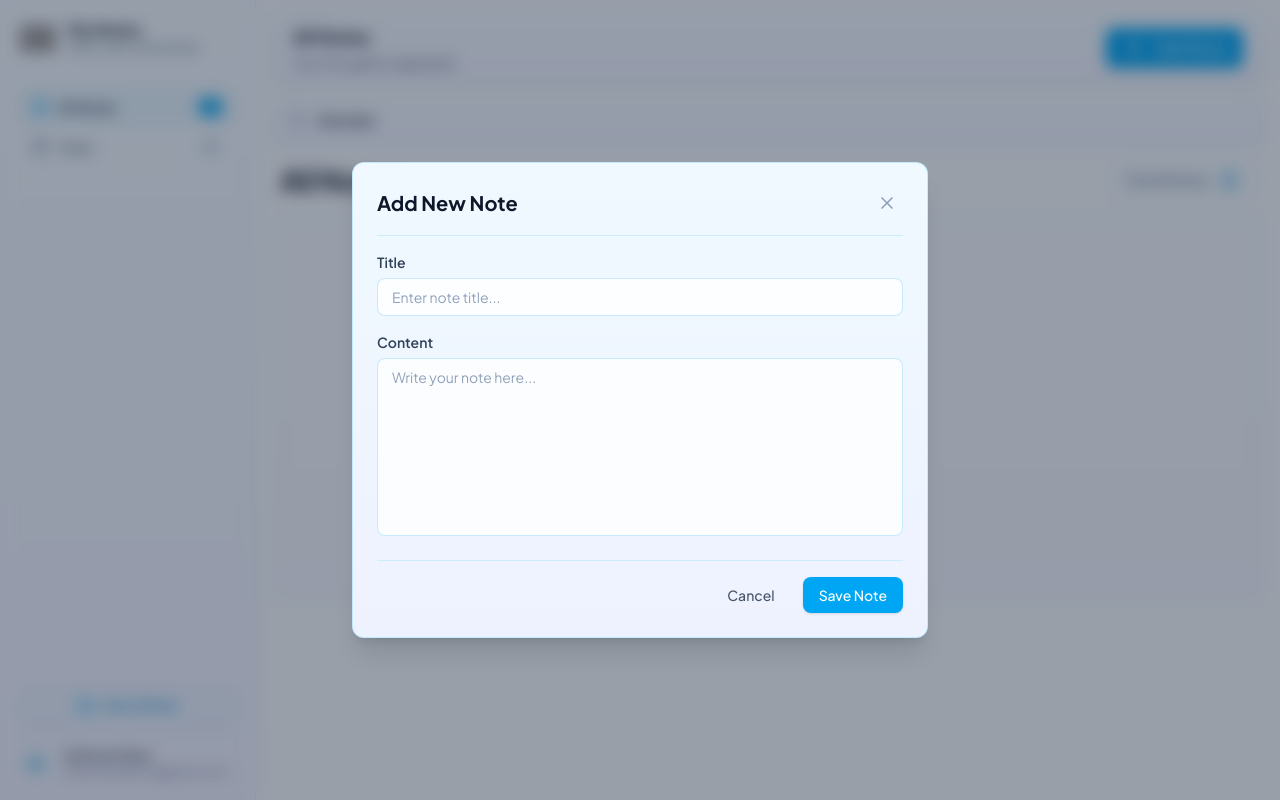
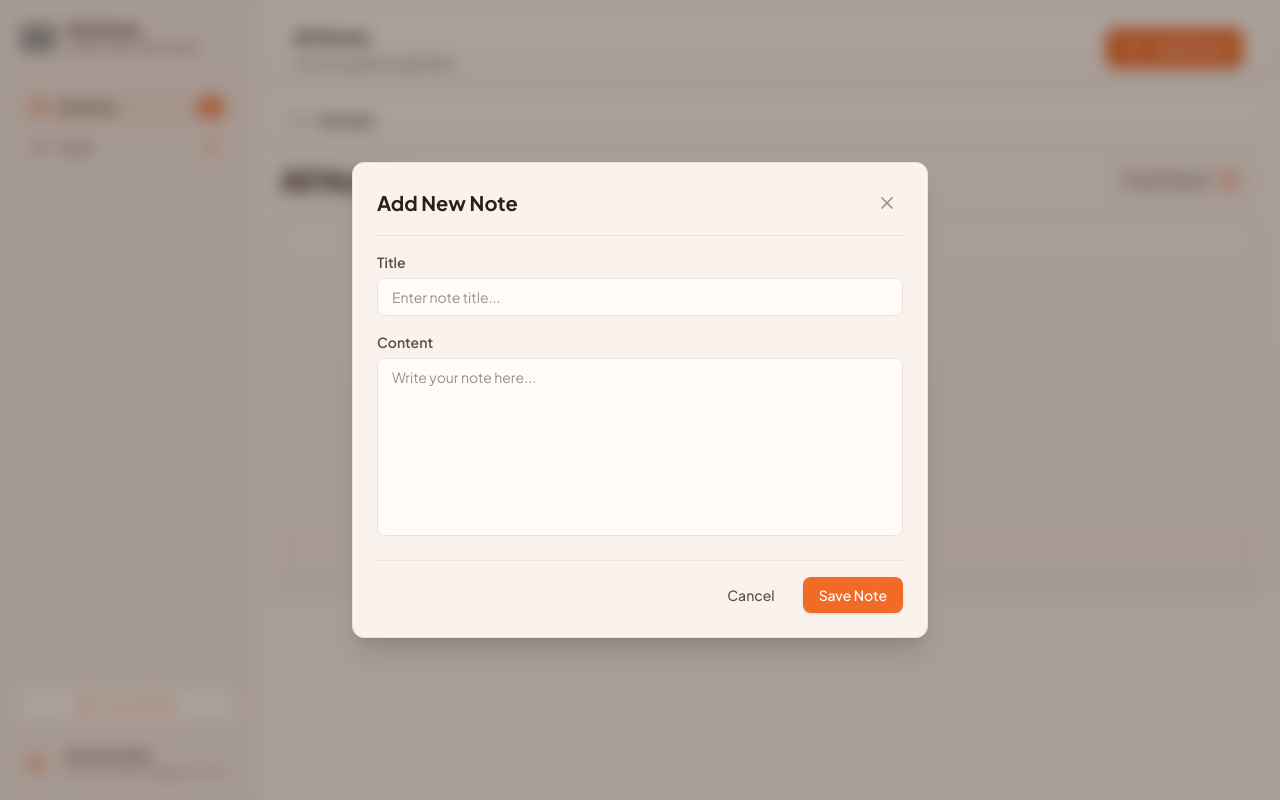
Before and after one commit to Sarfarosh-0/Web_Development, a React (Vite) app in the folder REACT_JS/03_React_App/: page / in a window 1280 px wide. Both pictures are taken after typing "Sample" into the empty fields and a click on the button "Add Note". Built offline with nearby package versions, Linux system fonts and the light colour scheme; grey boxes are pictures that could not be loaded.

Commit message:
Updated the color theme using gemmni

```diff
--- a/REACT_JS/03_React_App/index.html
+++ b/REACT_JS/03_React_App/index.html
@@ -13,7 +13,7 @@
 </head>
 
 <body>
-  <div id="root" class="bg-gray-50"></div>
+  <div id="root"></div>
   <script type="module" src="/src/main.tsx"></script>
 </body>
 
--- a/REACT_JS/03_React_App/src/App.tsx
+++ b/REACT_JS/03_React_App/src/App.tsx
@@ -103,11 +103,11 @@ function App() {
     };
 
     return (
-        <div className="flex min-h-screen bg-sky-50/30">
+        <div className="flex min-h-screen bg-[#FFFBF8]">
 
             {isSidebarOpen && (
                 <div
-                    className="fixed inset-0 z-40 bg-slate-900/40 backdrop-blur-sm md:hidden"
+                    className="fixed inset-0 z-40 bg-[#2D1E18]/40 backdrop-blur-sm md:hidden"
                     onClick={() => setIsSidebarOpen(false)}
                 />
             )}
--- a/REACT_JS/03_React_App/src/Components/AddNote.tsx
+++ b/REACT_JS/03_React_App/src/Components/AddNote.tsx
@@ -10,18 +10,18 @@ interface AddNoteProps {
     setNoteDetails: (value: string) => void;
 }
 
-function AddNote({ onClose, onSave, noteTitle, noteDetails, setNoteTitle, setNoteDetails}: AddNoteProps) {
+function AddNote({ onClose, onSave, noteTitle, noteDetails, setNoteTitle, setNoteDetails }: AddNoteProps) {
     return (
-        <div className="fixed inset-0 z-50 flex items-center justify-center bg-slate-900/40 backdrop-blur-sm p-4">
-            <div className="w-full max-w-xl bg-linear-to-b from-sky-50 to-indigo-50 rounded-xl shadow-xl border border-sky-200/80 flex flex-col p-6">
+        <div className="fixed inset-0 z-50 flex items-center justify-center bg-[#2D1E18]/40 backdrop-blur-sm p-4">
+            <div className="w-full max-w-xl bg-[#FAF2ED] rounded-xl shadow-xl border border-[#F3E1D5] flex flex-col p-6">
 
                 {/* Header */}
-                <div className="flex items-center justify-between pb-4 border-b border-sky-200/60">
-                    <h1 className="font-bold text-xl text-slate-900">Add New Note</h1>
+                <div className="flex items-center justify-between pb-4 border-b border-[#F3E1D5]">
+                    <h1 className="font-bold text-xl text-[#2D1E18]">Add New Note</h1>
                     <button
                         type="button"
                         onClick={onClose}
-                        className="text-slate-400 hover:text-sky-600 hover:bg-sky-100/50 p-1.5 active:scale-95 rounded-lg transition-colors"
+                        className="text-[#9E8C83] hover:text-[#F16B27] hover:bg-[#F6E3D8] p-1.5 active:scale-95 rounded-lg transition-colors"
                     >
                         <X className="w-5 h-5" />
                     </button>
@@ -30,7 +30,7 @@ function AddNote({ onClose, onSave, noteTitle, noteDetails, setNoteTitle, setNot
                 {/* Form Body */}
                 <div className="flex flex-col gap-4 pt-4">
                     <div className="flex flex-col gap-1.5">
-                        <label htmlFor="noteTitle" className="text-sm font-semibold text-slate-700">
+                        <label htmlFor="noteTitle" className="text-sm font-semibold text-[#5C4D46]">
                             Title
                         </label>
                         <input
@@ -38,14 +38,14 @@ function AddNote({ onClose, onSave, noteTitle, noteDetails, setNoteTitle, setNot
                             value={noteTitle}
                             onChange={(e) => setNoteTitle(e.target.value)}
                             id="noteTitle"
-                            className="w-full px-3.5 py-2 border bg-white/80 border-sky-200/80 rounded-lg text-sm text-slate-900 focus:outline-none focus:border-sky-400 focus:ring-2 focus:ring-sky-100 transition-all placeholder:text-slate-400"
+                            className="w-full px-3.5 py-2 border bg-[#FFFBF8] border-[#F3E1D5] rounded-lg text-sm text-[#2D1E18] focus:outline-none focus:border-[#F16B27] focus:ring-2 focus:ring-[#FBE3D5] transition-all placeholder:text-[#9E8C83]"
                             placeholder="Enter note title..."
                             required
                         />
                     </div>
 
                     <div className="flex flex-col gap-1.5">
-                        <label htmlFor="noteContent" className="text-sm font-semibold text-slate-700">
+                        <label htmlFor="noteContent" className="text-sm font-semibold text-[#5C4D46]">
                             Content
                         </label>
                         <textarea
@@ -53,18 +53,18 @@ function AddNote({ onClose, onSave, noteTitle, noteDetails, setNoteTitle, setNot
                             onChange={(e) => setNoteDetails(e.target.value)}
                             id="noteContent"
                             rows={8}
-                            className="w-full px-3.5 py-2 border bg-white/80 border-sky-200/80 rounded-lg text-sm text-slate-900 focus:outline-none focus:border-sky-400 focus:ring-2 focus:ring-sky-100 transition-all placeholder:text-slate-400 resize-none"
+                            className="w-full px-3.5 py-2 border bg-[#FFFBF8] border-[#F3E1D5] rounded-lg text-sm text-[#2D1E18] focus:outline-none focus:border-[#F16B27] focus:ring-2 focus:ring-[#FBE3D5] transition-all placeholder:text-[#9E8C83] resize-none"
                             placeholder="Write your note here..."
                             required
                         />
                     </div>
 
                     {/* Actions */}
-                    <div className="flex justify-end gap-3 pt-4 border-t border-sky-200/60 mt-2">
+                    <div className="flex justify-end gap-3 pt-4 border-t border-[#F3E1D5] mt-2">
                         <button
                             type="button"
                             onClick={onClose}
-                            className="px-4 py-2 rounded-lg text-sm font-medium text-slate-600 hover:bg-sky-100/50 transition-colors"
+                            className="px-4 py-2 rounded-lg text-sm font-medium text-[#5C4D46] hover:bg-[#F6E3D8] transition-colors"
                         >
                             Cancel
                         </button>
@@ -73,7 +73,7 @@ function AddNote({ onClose, onSave, noteTitle, noteDetails, setNoteTitle, setNot
                                 onSave();
                             }}
                             type="submit"
-                            className="px-4 py-2 rounded-lg text-sm font-medium bg-sky-500 text-white hover:bg-sky-600 shadow-sm transition-colors"
+                            className="px-4 py-2 rounded-lg text-sm font-medium bg-[#F16B27] text-white hover:bg-[#D95213] shadow-sm transition-colors"
                         >
                             Save Note
                         </button>
--- a/REACT_JS/03_React_App/src/Components/EmptyNotes.tsx
+++ b/REACT_JS/03_React_App/src/Components/EmptyNotes.tsx
@@ -6,16 +6,16 @@ interface ContainerProps {
 
 export default function Emptynotes({ openModal }: ContainerProps) {
     return (
-        <div className="col-span-full flex flex-col items-center justify-center w-full min-h-96 rounded-2xl border border-sky-200/80 bg-linear-to-b from-sky-50/50 to-indigo-50/50 text-center">
+        <div className="col-span-full flex flex-col items-center justify-center w-full min-h-96 rounded-2xl border border-[#F3E1D5] bg-linear-to-b from-[#FAF2ED] to-[#F6ECE6] text-center">
 
             <button
                 onClick={openModal}
-                className="w-12 h-12 rounded-full bg-sky-100/80 text-sky-500 hover:bg-sky-100 hover:scale-105 active:scale-90 flex items-center justify-center mb-3 transition-all ease-in-out duration-300"
+                className="w-12 h-12 rounded-full bg-[#FBE3D5] text-[#F16B27] hover:bg-[#F6E3D8] hover:scale-105 active:scale-90 flex items-center justify-center mb-3 transition-all ease-in-out duration-300"
             >
                 <FilePlus2 className="w-6 h-6" />
             </button>
-            <h3 className="text-base font-semibold text-slate-900 mb-1">No notes yet</h3>
-            <p className="text-sm text-slate-600 max-w-xs">
+            <h3 className="text-base font-semibold text-[#2D1E18] mb-1">No notes yet</h3>
+            <p className="text-sm text-[#5C4D46] max-w-xs">
                 Create notes to display...
             </p>
         </div>
--- a/REACT_JS/03_React_App/src/Components/Header.tsx
+++ b/REACT_JS/03_React_App/src/Components/Header.tsx
@@ -7,26 +7,26 @@ interface HeaderProps {
 
 function Header({ openModal, onOpenSidebar }: HeaderProps) {
     return (
-        <header className="w-full sticky top-0 z-10 right-0 px-5 py-2.5 border border-sky-200/80 bg-linear-to-b from-sky-50 to-indigo-50 rounded-xl flex justify-between items-center shadow-sm">
+        <header className="w-full sticky top-0 z-10 right-0 px-5 py-2.5 border border-[#F3E1D5] bg-linear-to-b from-[#FFFBF8] to-[#FAF2ED] rounded-xl flex justify-between items-center shadow-sm">
             <div className="flex items-center gap-3">
                 <button
                     type="button"
                     onClick={onOpenSidebar}
-                    className="md:hidden text-slate-600 hover:text-sky-600 hover:bg-sky-100/50 p-1.5 rounded-lg transition-colors"
+                    className="md:hidden text-[#5C4D46] hover:text-[#F16B27] hover:bg-[#F6E3D8] p-1.5 rounded-lg transition-colors"
                 >
                     <Menu className="w-5 h-5" />
                 </button>
 
                 <div className="flex flex-col gap-px">
-                    <h1 className="font-bold text-lg text-slate-900">All Notes</h1>
-                    <p className="text-sm text-slate-600">Your thoughts organized</p>
+                    <h1 className="font-bold text-lg text-[#2D1E18]">All Notes</h1>
+                    <p className="text-sm text-[#5C4D46]">Your thoughts organized</p>
                 </div>
             </div>
 
             <button
                 id="addNoteBtn"
                 onClick={openModal}
-                className="bg-sky-500 hover:bg-sky-600 active:scale-95 transition-all duration-150 rounded-lg px-4 py-2 font-medium text-white flex items-center gap-2 shadow-sm"
+                className="bg-[#F16B27] hover:bg-[#D95213] active:scale-95 transition-all duration-150 rounded-lg px-4 py-2 font-medium text-white flex items-center gap-2 shadow-sm"
             >
                 <Plus />
                 <span className="hidden sm:inline">Add Note</span>
--- a/REACT_JS/03_React_App/src/Components/Main.tsx
+++ b/REACT_JS/03_React_App/src/Components/Main.tsx
@@ -43,7 +43,7 @@ function Main({
     restoreNote,
 }: MainProps) {
     return (
-        <main className="px-4 py-3 min-h-screen bg-sky-50/30 flex flex-col gap-3 flex-1">
+        <main className="px-4 py-3 min-h-screen bg-[#FAF2ED] flex flex-col gap-3 flex-1">
             <Header openModal={openModal} onOpenSidebar={onOpenSidebar} />
             <Searchbar searchTerm={searchTerm} setSearch={setSearchTerm} />
 
--- a/REACT_JS/03_React_App/src/Components/Notebox.tsx
+++ b/REACT_JS/03_React_App/src/Components/Notebox.tsx
@@ -11,18 +11,18 @@ interface NoteAttributes {
 
 export default function Notebox({ title, details, date, onDelete, isTrash, onRestore }: NoteAttributes) {
     return (
-        <div className="w-full max-h-72 p-6 bg-linear-to-b from-sky-50 to-indigo-50 rounded-2xl border border-sky-200/80 shadow-sm flex flex-col justify-between group">
-            <div className="pr-1 space-y-2 overflow-y-auto scrollbar-thumb-sky-300 scrollbar-thin">
-                <h1 className="text-xl font-bold text-slate-900 tracking-tight">
+        <div className="w-full max-h-72 p-6 bg-[#FFFBF8] rounded-2xl border border-[#F3E1D5] shadow-sm flex flex-col justify-between group">
+            <div className="pr-1 space-y-2 overflow-y-auto scrollbar-thumb-[#F6D3BE] scrollbar-thin">
+                <h1 className="text-xl font-bold text-[#2D1E18] tracking-tight">
                     {title}
                 </h1>
-                <p className="text-sm text-slate-700 leading-relaxed font-normal">
+                <p className="text-sm text-[#5C4D46] leading-relaxed font-normal">
                     {details}
                 </p>
             </div>
 
-            <div className="pt-3 flex items-center justify-between border-t border-sky-200/40 mt-3">
-                <span className="text-xs font-semibold text-sky-500/80">
+            <div className="pt-3 flex items-center justify-between border-t border-[#F3E1D5] mt-3">
+                <span className="text-xs font-semibold text-[#FF8038]">
                     {date}
                 </span>
 
@@ -32,7 +32,7 @@ export default function Notebox({ title, details, date, onDelete, isTrash, onRes
                             type="button"
                             onClick={onRestore}
                             aria-label="Restore note"
-                            className="p-1.5 rounded-lg text-slate-400 hover:text-emerald-600 hover:bg-emerald-100/70 active:scale-90 transition-all duration-150 cursor-pointer"
+                            className="p-1.5 rounded-lg text-[#9E8C83] hover:text-emerald-600 hover:bg-emerald-100/70 active:scale-90 transition-all duration-150 cursor-pointer"
                         >
                             <RotateCcw className="w-4 h-4" />
                         </button>
@@ -42,7 +42,7 @@ export default function Notebox({ title, details, date, onDelete, isTrash, onRes
                         type="button"
                         onClick={onDelete}
                         aria-label={isTrash ? "Delete permanently" : "Delete note"}
-                        className="p-1.5 rounded-lg text-slate-400 hover:text-rose-600 hover:bg-rose-100/70 active:scale-90 transition-all duration-150 cursor-pointer"
+                        className="p-1.5 rounded-lg text-[#9E8C83] hover:text-[#D95213] hover:bg-[#FBE3D5] active:scale-90 transition-all duration-150 cursor-pointer"
                     >
                         <Trash2 className="w-4 h-4" />
                     </button>
--- a/REACT_JS/03_React_App/src/Components/NotesContainer.tsx
+++ b/REACT_JS/03_React_App/src/Components/NotesContainer.tsx
@@ -26,14 +26,14 @@ function NotesContainer({ openModal, notes, searchTerm, deleteNote, activeTab, r
         <div className="flex flex-col gap-3">
             <div className="flex items-center justify-between px-2 py-1">
                 <div className="flex items-center gap-2.5">
-                    <h1 className="text-3xl font-bold text-slate-800 tracking-tight">
+                    <h1 className="text-3xl font-bold text-[#2D1E18] tracking-tight">
                         {containerTitle}
                     </h1>
                 </div>
 
-                <div className="flex items-center gap-1.5 px-3 py-1 rounded-full bg-sky-50/80 border border-sky-200/60 shadow-2xs backdrop-blur-xs">
-                    <span className="text-base font-medium text-slate-500">Total Notes</span>
-                    <span className="text-base font-bold text-sky-600 bg-sky-100/80 px-2 py-0.5 rounded-full">
+                <div className="flex items-center gap-1.5 px-3 py-1 rounded-full bg-[#F6ECE6] border border-[#F3E1D5] shadow-2xs backdrop-blur-xs">
+                    <span className="text-base font-medium text-[#5C4D46]">Total Notes</span>
+                    <span className="text-base font-bold text-[#D95213] bg-[#FBE3D5] px-2 py-0.5 rounded-full">
                         {filteredNotes.length}
                     </span>
                 </div>
--- a/REACT_JS/03_React_App/src/Components/Searchbar.tsx
+++ b/REACT_JS/03_React_App/src/Components/Searchbar.tsx
@@ -5,18 +5,18 @@ interface SearchbarProps {
     setSearch: (value: string) => void;
 }
 
-function Searchbar({searchTerm, setSearch}: SearchbarProps) {
+function Searchbar({ searchTerm, setSearch }: SearchbarProps) {
     return (
         <div className="input flex items-center bg-transparent">
             <div className="relative w-full">
-                <Search className="w-5 h-5 absolute left-4 top-1/2 -translate-y-1/2 pointer-events-none text-slate-400" />
+                <Search className="w-5 h-5 absolute left-4 top-1/2 -translate-y-1/2 pointer-events-none text-[#9E8C83]" />
                 <input
                     id="search"
                     value={searchTerm}
                     onChange={(e) => setSearch(e.target.value)}
                     type="text"
                     placeholder="Search notes..."
-                    className="w-full rounded-xl font-medium border border-sky-200/80 bg-linear-to-b from-sky-50 to-indigo-50 pl-11 pr-5 py-3 outline-none transition focus:border-sky-400 focus:ring-2 focus:ring-sky-100 text-slate-800 placeholder:text-slate-400 shadow-xs"
+                    className="w-full rounded-xl font-medium border border-[#F3E1D5] bg-linear-to-b from-[#FFFBF8] to-[#FAF2ED] pl-11 pr-5 py-3 outline-none transition focus:border-[#F16B27] focus:ring-2 focus:ring-[#FBE3D5] text-[#2D1E18] placeholder:text-[#9E8C83] shadow-xs"
                 />
             </div>
         </div>
--- a/REACT_JS/03_React_App/src/Components/Sidebar.tsx
+++ b/REACT_JS/03_React_App/src/Components/Sidebar.tsx
@@ -21,8 +21,8 @@ function Sidebar({ allnotes, deletedNotesCount, activeTab, setActiveTab, clearAl
     return (
         <aside className={`
             fixed z-50 top-0 left-0 h-full w-64
-            bg-linear-to-b from-sky-50 to-indigo-50
-            border-r border-sky-200/80 p-5
+            bg-[#F6ECE6]
+            border-r border-[#F3E1D5] p-5
             flex flex-col justify-between select-none
             transition-transform duration-300
             ${isSidebarOpen ? "translate-x-0" : "-translate-x-full"}
@@ -30,7 +30,7 @@ function Sidebar({ allnotes, deletedNotesCount, activeTab, setActiveTab, clearAl
         `}>
             <div className="flex flex-col gap-4">
 
-                <header className="flex items-center gap-3 border-b border-sky-200/60 pb-4">
+                <header className="flex items-center gap-3 border-b border-[#F3E1D5] pb-4">
                     <img
                         src="https://cdn-icons-png.flaticon.com/128/3075/3075908.png"
                         alt="Logo"
@@ -38,15 +38,15 @@ function Sidebar({ allnotes, deletedNotesCount, activeTab, setActiveTab, clearAl
                         draggable="false"
                     />
                     <div className="flex flex-col flex-1">
-                        <h1 className="font-bold text-base text-slate-900 leading-tight">
+                        <h1 className="font-bold text-base text-[#2D1E18] leading-tight">
                             My Notes
                         </h1>
-                        <p className="text-xs text-slate-600">Write. Save. Remember.</p>
+                        <p className="text-xs text-[#5C4D46]">Write. Save. Remember.</p>
                     </div>
                     <button
                         type="button"
                         onClick={onClose}
-                        className="md:hidden text-slate-400 hover:text-sky-600 p-1 rounded-lg hover:bg-sky-100/50 transition-colors"
+                        className="md:hidden text-[#9E8C83] hover:text-[#F16B27] p-1 rounded-lg hover:bg-[#F6E3D8] transition-colors"
                     >
                         <X className="w-5 h-5" />
                     </button>
@@ -63,21 +63,21 @@ function Sidebar({ allnotes, deletedNotesCount, activeTab, setActiveTab, clearAl
                                 key={item.id}
                                 onClick={() => setActiveTab(item.id)}
                                 className={`flex items-center justify-between px-3 py-2 rounded-lg text-sm font-medium transition-colors w-full ${isActive
-                                    ? "bg-sky-100/70 text-slate-900"
-                                    : "text-slate-600 hover:bg-sky-100/40 hover:text-slate-900"
+                                    ? "bg-[#F6E3D8] text-[#2D1E18]"
+                                    : "text-[#5C4D46] hover:bg-[#FAF2ED] hover:text-[#2D1E18]"
                                     }`}
                             >
                                 <div className="flex items-center gap-2.5">
                                     <Icon
-                                        className={`w-4 h-4 ${isActive ? "text-sky-500" : "text-slate-500"
+                                        className={`w-4 h-4 ${isActive ? "text-[#F16B27]" : "text-[#9E8C83]"
                                             }`}
                                     />
                                     <span>{item.label}</span>
                                 </div>
                                 <span
                                     className={`px-2 py-0.5 rounded-full text-xs font-semibold ${isActive
-                                        ? "bg-sky-500 text-white"
-                                        : "bg-sky-100/60 text-slate-600"
+                                        ? "bg-[#F16B27] text-white"
+                                        : "bg-[#FBE3D5] text-[#D95213]"
                                         }`}
                                 >
                                     {item.count}
@@ -92,21 +92,21 @@ function Sidebar({ allnotes, deletedNotesCount, activeTab, setActiveTab, clearAl
                 <button
                     type="button"
                     onClick={clearAllData}
-                    className="w-full flex items-center justify-center gap-2 px-3 py-2 rounded-lg text-xs font-semibold text-sky-600 bg-sky-100/50 hover:bg-sky-500 hover:text-white border border-sky-200/80 active:scale-95 transition-all duration-150 shadow-xs cursor-pointer group"
+                    className="w-full flex items-center justify-center gap-2 px-3 py-2 rounded-lg text-xs font-semibold text-[#FF8038] bg-[#FFFBF8] hover:bg-[#F16B27] hover:text-white border border-[#F6D3BE] active:scale-95 transition-all duration-150 shadow-xs cursor-pointer group"
                 >
-                    <DatabaseX className="w-4 h-4 text-sky-500 group-hover:text-white transition-colors" />
+                    <DatabaseX className="w-4 h-4 text-[#FF8038] group-hover:text-white transition-colors" />
                     <span>Clear All Data</span>
                 </button>
 
-                <div className="pt-3 border-t border-sky-200/60 flex items-center gap-3">
-                    <div className="w-8 h-8 rounded-full bg-sky-100 text-sky-600 flex items-center justify-center font-bold text-xs shrink-0">
+                <div className="pt-3 border-t border-[#F3E1D5] flex items-center gap-3">
+                    <div className="w-8 h-8 rounded-full bg-[#FBE3D5] text-[#D95213] flex items-center justify-center font-bold text-xs shrink-0">
                         SA
                     </div>
                     <div className="flex flex-col text-xs overflow-hidden">
-                        <span className="font-semibold text-slate-800 truncate">
+                        <span className="font-semibold text-[#2D1E18] truncate">
                             Sarfarosh Alam
                         </span>
-                        <span className="text-slate-500 truncate">
+                        <span className="text-[#9E8C83] truncate">
                             sarfaroshalam51@gmail.com
                         </span>
                     </div>
```
Also changed, not shown: REACT_JS/03_React_App/src/Components/ConfirmModal.tsx (+8 -9 lines).
